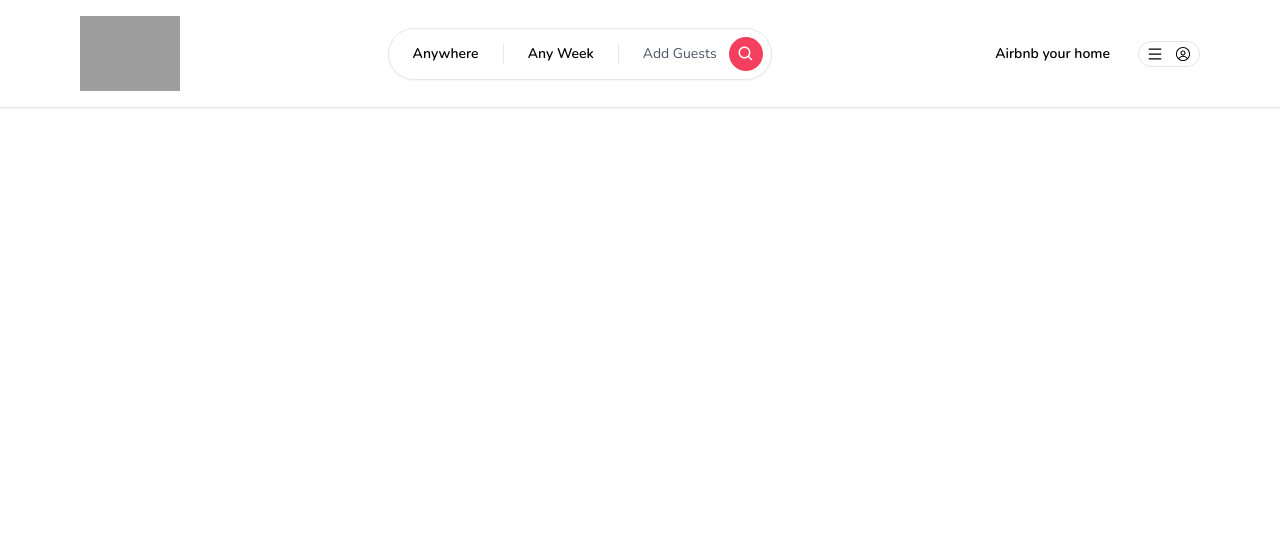
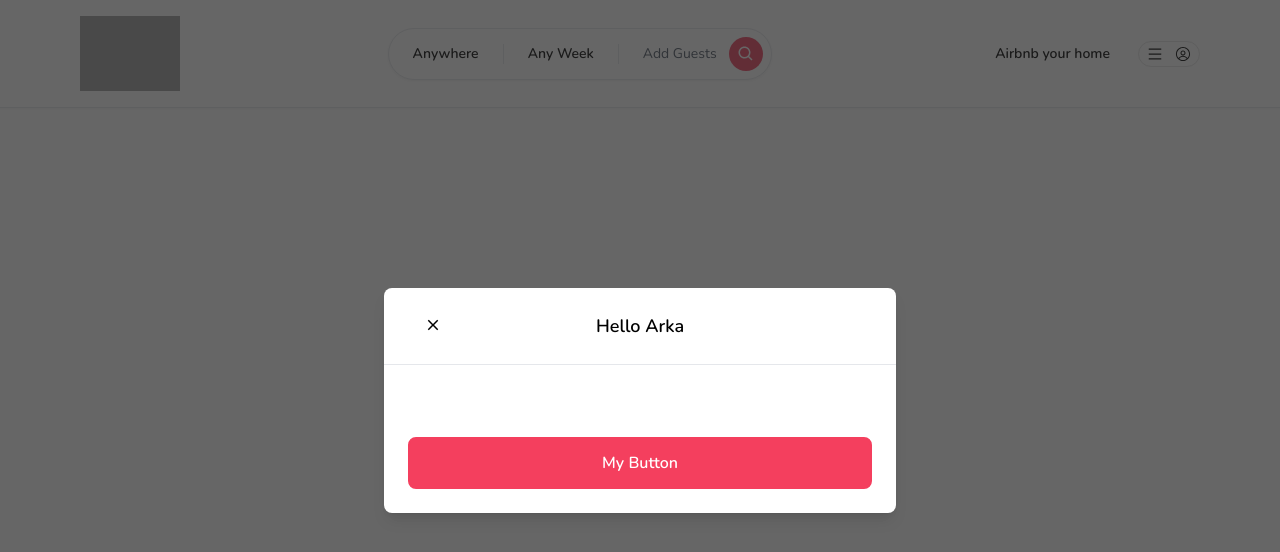
Before and after one commit to arkaslittlemind/airbnb, a Next.js app: page / in a window 1280 px wide. Shown: the top 552 px of the page. Built offline with nearby package versions, Linux system fonts and the light colour scheme; grey boxes are pictures that could not be loaded.

Commit message:
Refactor Navbar and UserMenu components, add Avatar and MenuItem components

```diff
--- /dev/null
+++ b/app/components/Button.tsx
@@ -0,0 +1,58 @@
+"use client";
+import React from "react";
+import { IconType } from "react-icons";
+
+interface ButtonProps {
+  label: string;
+  onClick: (e: React.MouseEvent<HTMLButtonElement>) => void;
+  disabled?: boolean;
+  outline?: boolean;
+  small?: boolean;
+  icon?: IconType;
+}
+
+const Button: React.FC<ButtonProps> = ({
+  label,
+  onClick,
+  disabled,
+  outline,
+  small,
+  icon: Icon,
+}) => {
+  return (
+    <button
+      onClick={onClick}
+      disabled={disabled}
+      className={`
+        relative
+        disabled:opacity-70
+        disabled:cursor-not-allowed
+        rounded-lg
+        hover:opacity-80
+        transition
+        w-full
+        ${outline ? "bg-white" : "bg-rose-500"}
+        ${outline ? "border-black" : "border-rose-500"}
+        ${outline ? "text-black" : "text-white"}
+        ${small ? "py-1" : "py-3"}
+        ${small ? "text-sm" : "text-md"}
+        ${small ? "font-light" : "font-semibold"}
+        ${small ? "border-[1px]" : "border-2"}
+    `}
+    >
+      {Icon && (
+        <Icon
+          size={24}
+          className="
+                    absolute
+                    left-4
+                    top-3
+                "
+        />
+      )}
+      {label}
+    </button>
+  );
+};
+
+export default Button;
--- /dev/null
+++ b/app/components/Modals/Modal.tsx
@@ -0,0 +1,151 @@
+"use client";
+
+import React, { useCallback, useEffect, useState } from 'react'
+import { IoMdClose } from 'react-icons/io';
+import Button from '../Button';
+
+
+interface ModalProps {
+  isOpen?: boolean;
+  onClose: () => void;
+  onSubmit: () => void;
+  title?: string;
+  body?: React.ReactElement;
+  footer?: React.ReactElement;
+  actionLabel: string;
+  disabled?: boolean;
+  secondaryAction?: () => void;
+  secondaryActionLabel?: string;
+}
+
+const Modal: React.FC<ModalProps> = ( {
+    isOpen,
+    onClose,
+    onSubmit,
+    title,
+    body,
+    footer,
+    actionLabel,
+    disabled,
+    secondaryAction,
+    secondaryActionLabel
+ } ) => {
+
+  const [showModal, setShowModal] = useState(isOpen);
+
+  useEffect(() => {
+    setShowModal(isOpen);
+  }, [isOpen]);
+
+  const handleClose = useCallback(() => {
+    if (disabled) {
+        return;
+    }
+    setShowModal(false);
+    setTimeout(() => {
+        onClose();
+    }, 300);
+  }, [disabled, onClose]);
+
+  const handleSubmit = useCallback(() => {
+    if (disabled) {
+        return;
+    }
+    onSubmit();
+  }, [disabled, onSubmit]);
+
+  const handleSecondaryAction = useCallback(() => {
+    if (disabled || !secondaryAction) {
+        return;
+    }
+    secondaryAction();
+  }, [disabled, secondaryAction]);
+
+  if (!isOpen) {
+    return null;
+  }
+
+  return (
+    <>
+        <div className="justify-center items-center flex overflow-x-hidden overflow-y-auto fixed inset-0 z-50 outline-none focus:outline-none bg-neutral-800/70">
+            <div className="relative w-full md:w-4/6 lg:w-3/6 xl:w-2/5 my-6 mx-auto h-full lg:h-auto md:h-auto">
+                {/* CONTENT */}
+                <div className={
+                    `translate
+                     duration-300
+                     h-full
+                     ${showModal ? 'translate-y-0' : 'translate-y-full'}
+                     ${showModal ? 'opacity-100' : 'opacity-0'}
+                    `}
+                >
+                    <div
+                        className="
+                            translate
+                            h-full
+                            lg:h-auto
+                            md:h-auto
+                            border-0
+                            rounded-lg
+                            shadow-lg
+                            relative
+                            flex
+                            flex-col
+                            w-full
+                            bg-white
+                            outline-none
+                            focus:outline-none
+                        "
+                    >
+                        {/* HEADER */}
+                        <div className="
+                            flex
+                            items-start
+                            p-6
+                            rounded-t
+                            justify-center
+                            relative
+                            border-b-[1px]
+                        ">
+                            <button
+                            onClick={handleClose}
+                            className="
+                                p-1
+                                border-0
+                                hover:opacity-70
+                                transition
+                                absolute
+                                left-9
+                            ">
+                                <IoMdClose size={18}/>
+                            </button>
+                            <div className="text-lg font-semibold">
+                                {title}
+                            </div>
+                        </div>
+                        {/* BODY */}
+                        <div className="relative p-6 flex-auto">
+                           {body}
+                        </div>
+                        {/* FOOTER */}
+                        <div className="flex flex-col gap-2 p-6">
+                            <div
+                                className="
+                                   flex
+                                   flex-row
+                                   items-center
+                                   gap-4
+                                   w-full
+                                "
+                            >
+                                <Button label='My Button'/>
+                            </div>
+                        </div>
+                    </div>
+                </div>
+            </div>
+        </div>
+    </>
+  )
+}
+
+export default Modal
--- a/app/layout.tsx
+++ b/app/layout.tsx
@@ -2,6 +2,7 @@
 import { Nunito } from "next/font/google";
 import "./globals.css";
 import Navbar from "./components/Navbar/Navbar";
+import Modal from "./components/Modals/Modal";
 
 const font = Nunito({
   subsets: ["latin"],
@@ -23,6 +24,7 @@
         className={font.className}
       >
         <Navbar />
+        <Modal title="Hello Arka" isOpen/>
         {children}
       </body>
     </html>
```
